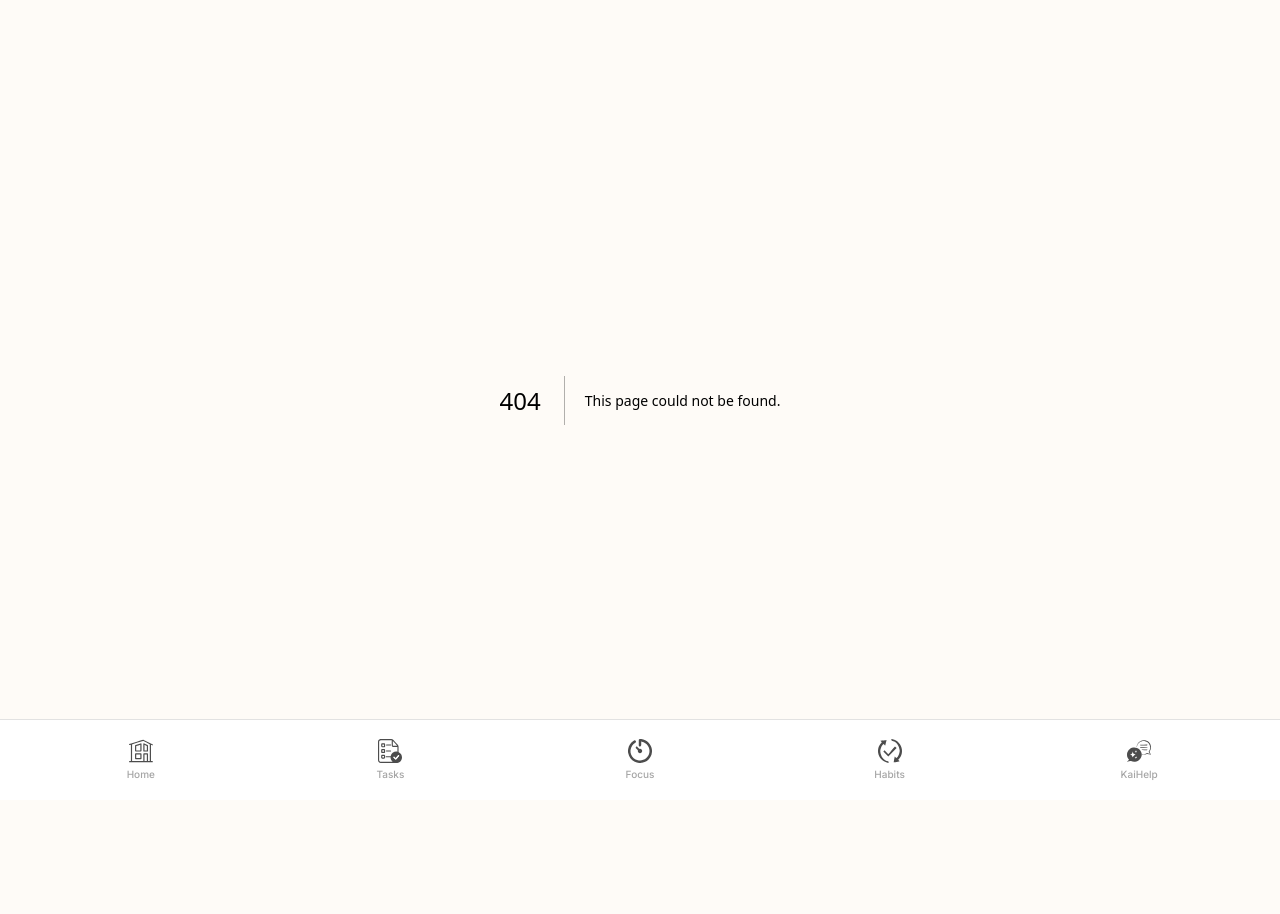
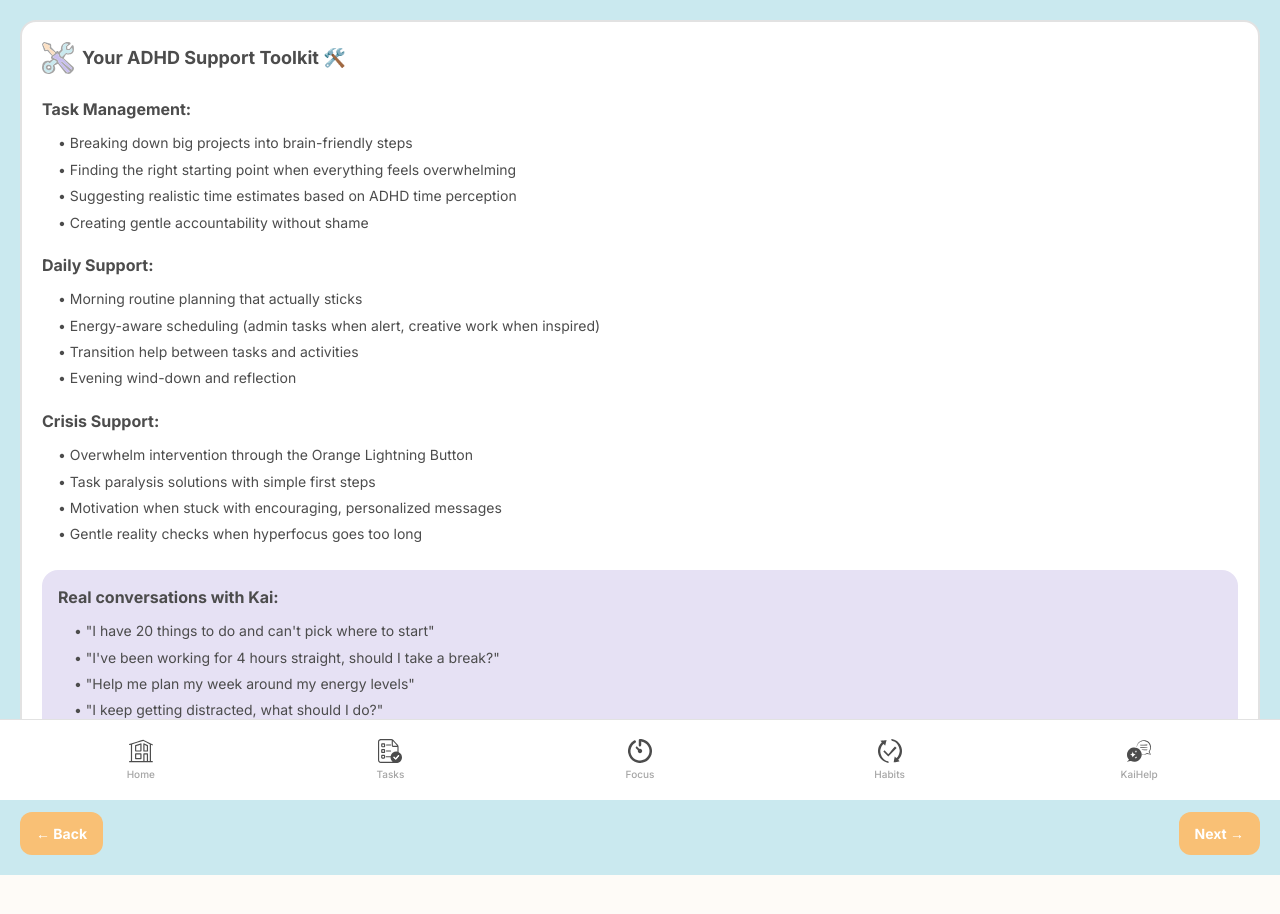
Before and after one commit to 100percentmaxx/joidu-adhd-app, a Next.js app: page /help/kai-guide-3 in a window 1280 px wide. Before the commit this address had no page. Shown: the top 914 px of the page. Before the commit the page ends 880 px from the top, so only its background shows below. Built offline with nearby package versions, Linux system fonts and the light colour scheme.

Commit message:
Add Kai Guide Page 3

```diff
--- /dev/null
+++ b/src/app/help/kai-guide-3/page.tsx
@@ -0,0 +1,233 @@
+'use client'
+
+import React from 'react'
+import Image from 'next/image'
+import { useRouter } from 'next/navigation'
+
+export default function KaiGuide3Page() {
+  const router = useRouter()
+
+  const handleBack = () => {
+    router.push('/help/kai-guide-2')
+  }
+
+  const handleNext = () => {
+    router.push('/help/kai-guide-4')
+  }
+
+  return (
+    <div className="min-h-screen" style={{ backgroundColor: '#cae9ef', padding: '20px' }}>
+      {/* White Container */}
+      <div style={{
+        backgroundColor: '#FFFFFF',
+        borderRadius: '16px',
+        border: '2px solid #e2e2e2',
+        padding: '20px',
+        marginBottom: '24px'
+      }}>
+        {/* Section Header */}
+        <div style={{
+          display: 'flex',
+          alignItems: 'center',
+          marginBottom: '24px'
+        }}>
+          <Image
+            src="/icons/maintenance.svg"
+            alt="Maintenance"
+            width={32}
+            height={32}
+            style={{ marginRight: '8px' }}
+          />
+          <h1 style={{
+            fontSize: '18px',
+            fontWeight: 700,
+            color: '#4c4c4c',
+            margin: 0
+          }}>
+            Your ADHD Support Toolkit 🛠️
+          </h1>
+        </div>
+
+        {/* Task Management Section */}
+        <div style={{ marginBottom: '20px' }}>
+          <h2 style={{
+            fontSize: '16px',
+            fontWeight: 700,
+            color: '#4c4c4c',
+            marginBottom: '12px'
+          }}>
+            Task Management:
+          </h2>
+          <ul style={{
+            fontSize: '14px',
+            color: '#4c4c4c',
+            paddingLeft: '16px',
+            lineHeight: '1.6',
+            margin: 0,
+            listStyle: 'none'
+          }}>
+            <li style={{ marginBottom: '4px' }}>
+              • Breaking down big projects into brain-friendly steps
+            </li>
+            <li style={{ marginBottom: '4px' }}>
+              • Finding the right starting point when everything feels overwhelming
+            </li>
+            <li style={{ marginBottom: '4px' }}>
+              • Suggesting realistic time estimates based on ADHD time perception
+            </li>
+            <li style={{ marginBottom: '4px' }}>
+              • Creating gentle accountability without shame
+            </li>
+          </ul>
+        </div>
+
+        {/* Daily Support Section */}
+        <div style={{ marginBottom: '20px' }}>
+          <h2 style={{
+            fontSize: '16px',
+            fontWeight: 700,
+            color: '#4c4c4c',
+            marginBottom: '12px'
+          }}>
+            Daily Support:
+          </h2>
+          <ul style={{
+            fontSize: '14px',
+            color: '#4c4c4c',
+            paddingLeft: '16px',
+            lineHeight: '1.6',
+            margin: 0,
+            listStyle: 'none'
+          }}>
+            <li style={{ marginBottom: '4px' }}>
+              • Morning routine planning that actually sticks
+            </li>
+            <li style={{ marginBottom: '4px' }}>
+              • Energy-aware scheduling (admin tasks when alert, creative work when inspired)
+            </li>
+            <li style={{ marginBottom: '4px' }}>
+              • Transition help between tasks and activities
+            </li>
+            <li style={{ marginBottom: '4px' }}>
+              • Evening wind-down and reflection
+            </li>
+          </ul>
+        </div>
+
+        {/* Crisis Support Section */}
+        <div style={{ marginBottom: '24px' }}>
+          <h2 style={{
+            fontSize: '16px',
+            fontWeight: 700,
+            color: '#4c4c4c',
+            marginBottom: '12px'
+          }}>
+            Crisis Support:
+          </h2>
+          <ul style={{
+            fontSize: '14px',
+            color: '#4c4c4c',
+            paddingLeft: '16px',
+            lineHeight: '1.6',
+            margin: 0,
+            listStyle: 'none'
+          }}>
+            <li style={{ marginBottom: '4px' }}>
+              • Overwhelm intervention through the Orange Lightning Button
+            </li>
+            <li style={{ marginBottom: '4px' }}>
+              • Task paralysis solutions with simple first steps
+            </li>
+            <li style={{ marginBottom: '4px' }}>
+              • Motivation when stuck with encouraging, personalized messages
+            </li>
+            <li style={{ marginBottom: '4px' }}>
+              • Gentle reality checks when hyperfocus goes too long
+            </li>
+          </ul>
+        </div>
+
+        {/* Example Conversations Box */}
+        <div style={{
+          backgroundColor: '#e6e1f4',
+          borderRadius: '16px',
+          padding: '16px',
+          marginBottom: '24px'
+        }}>
+          <h3 style={{
+            fontSize: '16px',
+            fontWeight: 700,
+            color: '#4c4c4c',
+            marginBottom: '12px'
+          }}>
+            Real conversations with Kai:
+          </h3>
+          <ul style={{
+            fontSize: '14px',
+            color: '#4c4c4c',
+            paddingLeft: '16px',
+            lineHeight: '1.6',
+            margin: 0,
+            listStyle: 'none'
+          }}>
+            <li style={{ marginBottom: '4px' }}>
+              • "I have 20 things to do and can't pick where to start"
+            </li>
+            <li style={{ marginBottom: '4px' }}>
+              • "I've been working for 4 hours straight, should I take a break?"
+            </li>
+            <li style={{ marginBottom: '4px' }}>
+              • "Help me plan my week around my energy levels"
+            </li>
+            <li style={{ marginBottom: '4px' }}>
+              • "I keep getting distracted, what should I do?"
+            </li>
+          </ul>
+        </div>
+      </div>
+
+      {/* Navigation Buttons */}
+      <div style={{
+        display: 'flex',
+        justifyContent: 'space-between',
+        alignItems: 'center'
+      }}>
+        {/* Back Button */}
+        <button
+          onClick={handleBack}
+          className="transition-transform hover:scale-105"
+          style={{
+            backgroundColor: '#f9c075',
+            color: '#FFFFFF',
+            fontSize: '14px',
+            fontWeight: 700,
+            padding: '12px 16px',
+            borderRadius: '12px',
+            border: 'none',
+            whiteSpace: 'nowrap'
+          }}
+        >
+          ← Back
+        </button>
+
+        {/* Next Button */}
+        <button
+          onClick={handleNext}
+          className="transition-transform hover:scale-105"
+          style={{
+            backgroundColor: '#f9c075',
+            color: '#FFFFFF',
+            fontSize: '14px',
+            fontWeight: 700,
+            padding: '12px 16px',
+            borderRadius: '12px',
+            border: 'none',
+            whiteSpace: 'nowrap'
+          }}
+        >
+          Next →
+        </button>
+      </div>
+    </div>
+  )
+}
```
